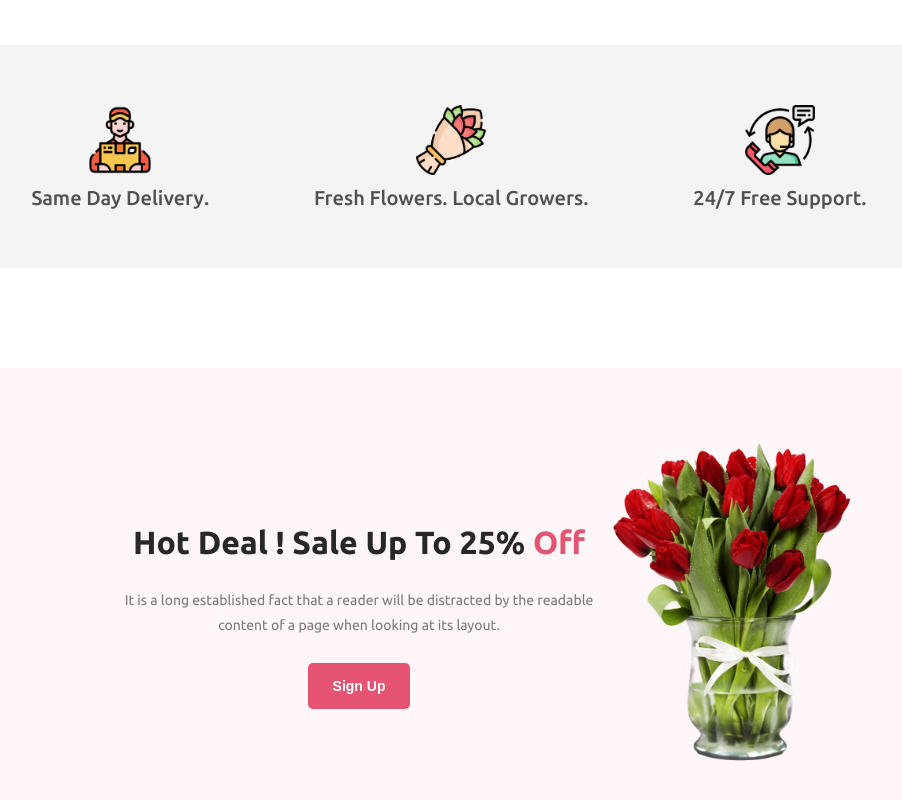
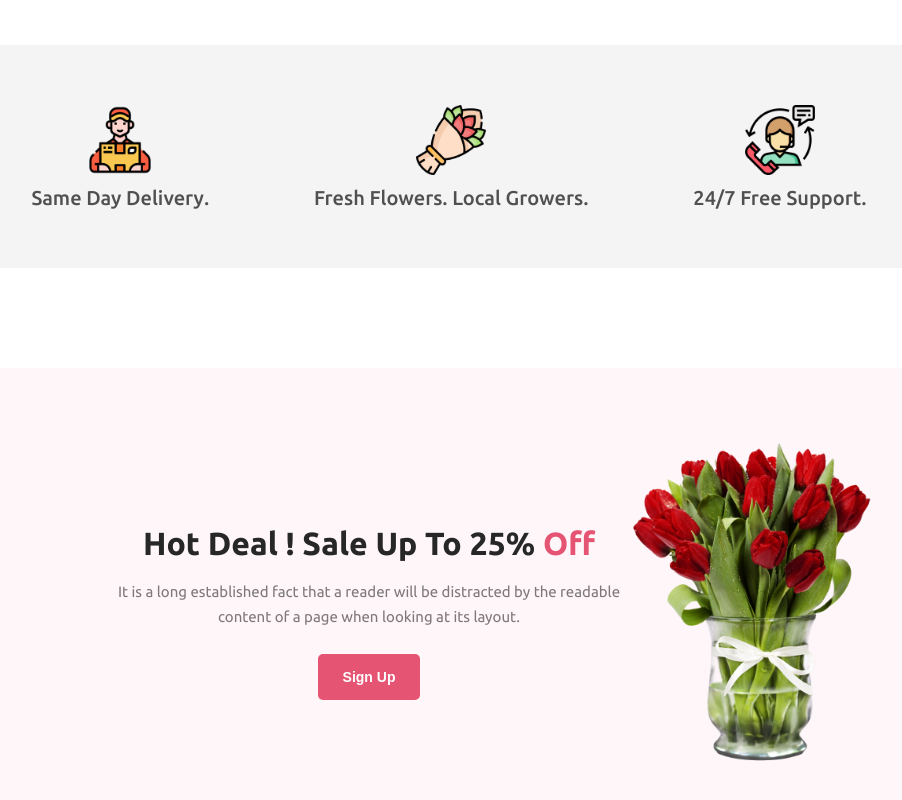
Before and after one commit to ahkaruz/Flower-Shop, a plain HTML site: page index.html in a window 1280 px wide. Shown: the part 1379-2179 px from the top of the page, without its empty margins (191-1093 px from the left). Drawn offline with Linux system fonts and the light colour scheme.

Commit message:
Syntex updated

```diff
--- a/css/style.css
+++ b/css/style.css
@@ -163,6 +163,7 @@ header img {
     color: #272727;
     font-size: 32px;
     font-weight: 800;
+    line-height: 20px;
 }
 
 .banner-sell-title>span {
@@ -171,10 +172,10 @@ header img {
 
 .banner-sell-summary {
     color: rgba(39, 39, 39, 0.60);
-    font-size: 14px;
+    font-size: 15px;
     font-weight: 400;
     line-height: 25px;
-    width: 500px;
+    width: 520px;
     margin: 0px auto 25px;
 }
 
--- a/index.html
+++ b/index.html
@@ -76,6 +76,9 @@
             <img src="img/pngwing 8.png" alt="" class="banner-sell-img">
             </div>
         </section>
+        <section class="section-3">
+
+        </section>
     </main>
     <footer></footer>
 </body>
```
